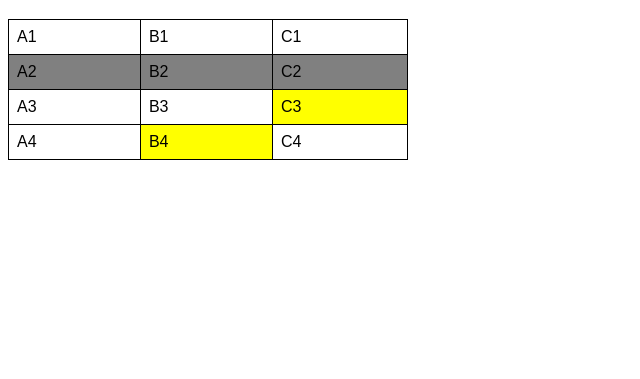
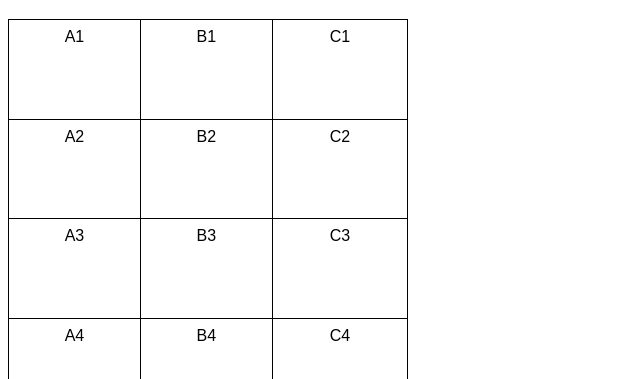
Before and after one commit to alexsantos1910/html-css, a plain HTML site: page html-css/Módulo 3/ex023/tabela001.html in a window 1280 px wide. Shown: the part 61-440 px from the top of the page, without its empty margins (0-640 px from the left). Drawn offline with Linux system fonts and the light colour scheme.

Commit message:
criei tabelo 001

```diff
--- a/html-css/Módulo 3/ex023/tabela001.html
+++ b/html-css/Módulo 3/ex023/tabela001.html
@@ -12,20 +12,15 @@
 
         table {
             width: 400px;
+            height: 400px;
             border-collapse: collapse;
-        }
-
-        tr.linha {
-            background-color: gray;
-        }
-
-        td.dado {
-            background-color: yellow;
         }
 
         td {
             border: 1px solid black;
             padding: 8px;
+            text-align: center; /* Alinhamento horizontal */
+            vertical-align: top; /* Alinhamento vertical */
         }
     </style>
 </head>
```
Also changed, not shown: html-css/Módulo 3/ex023/tabela002.html (added, +12 -0 lines).
